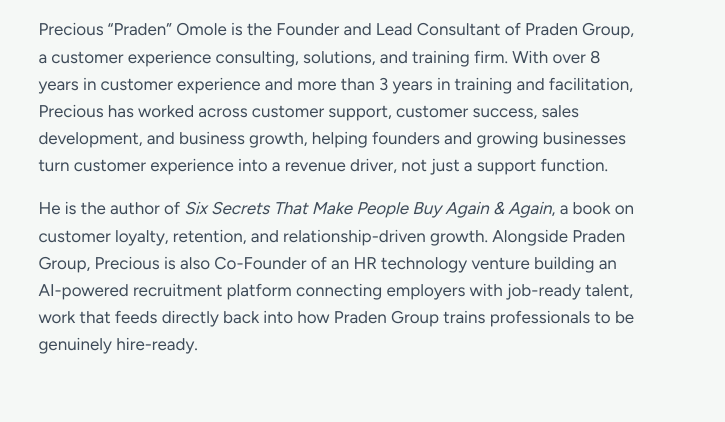
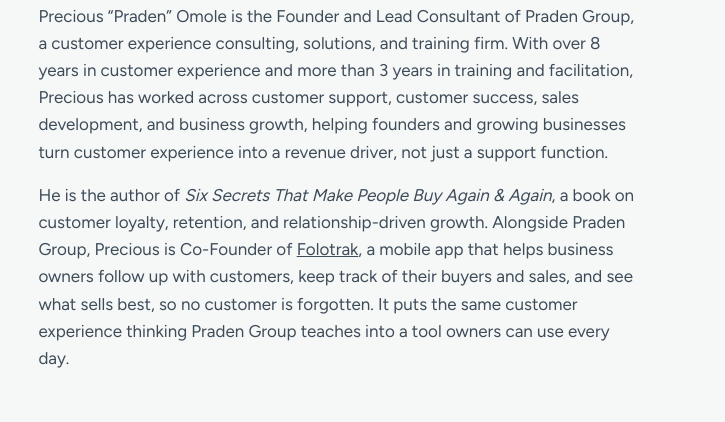
Before and after one commit to preciousomole/pradengroup-site, a plain HTML site: page index.html in a window 1280 px wide. Shown: the part 1318-1740 px from the top of the page, 555-1280 px from the left. Drawn offline with nearby package versions, Linux system fonts and the light colour scheme.

Commit message:
Add files via upload

```diff
--- a/index.html
+++ b/index.html
@@ -448,7 +448,7 @@
         <h2>Precious “Praden” Omole</h2>
         <p class="about-role">Founder &amp; Lead Consultant, Praden Group</p>
         <p>Precious “Praden” Omole is the Founder and Lead Consultant of Praden Group, a customer experience consulting, solutions, and training firm. With over 8 years in customer experience and more than 3 years in training and facilitation, Precious has worked across customer support, customer success, sales development, and business growth, helping founders and growing businesses turn customer experience into a revenue driver, not just a support function.</p>
-        <p>He is the author of <em>Six Secrets That Make People Buy Again &amp; Again</em>, a book on customer loyalty, retention, and relationship-driven growth. Alongside Praden Group, Precious is also Co-Founder of an HR technology venture building an AI-powered recruitment platform connecting employers with job-ready talent, work that feeds directly back into how Praden Group trains professionals to be genuinely hire-ready.</p>
+        <p>He is the author of <em>Six Secrets That Make People Buy Again &amp; Again</em>, a book on customer loyalty, retention, and relationship-driven growth. Alongside Praden Group, Precious is Co-Founder of <a href="#folotrak" data-track="folotrak_learn_more">Folotrak</a>, a mobile app that helps business owners follow up with customers, keep track of their buyers and sales, and see what sells best, so no customer is forgotten. It puts the same customer experience thinking Praden Group teaches into a tool owners can use every day.</p>
       </div>
     </div>
   </section>
```
